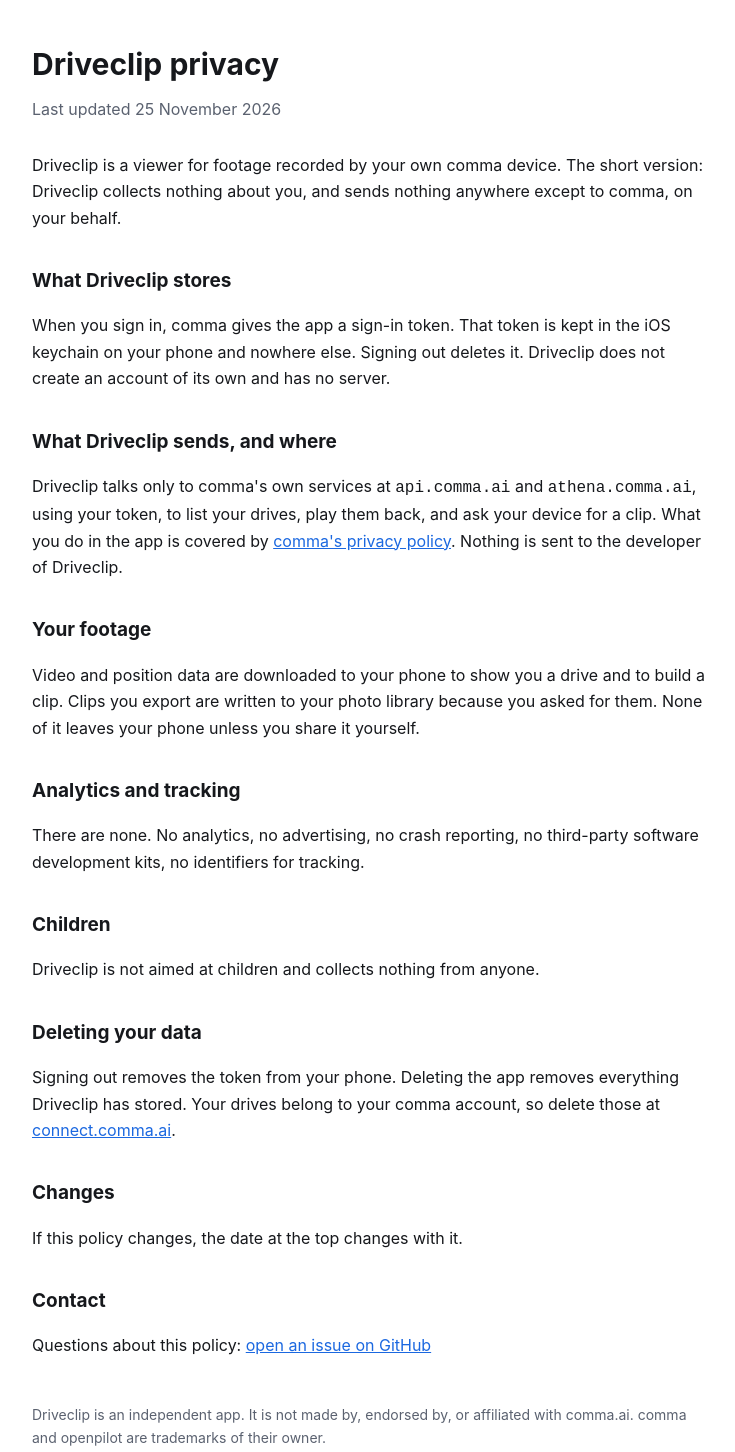
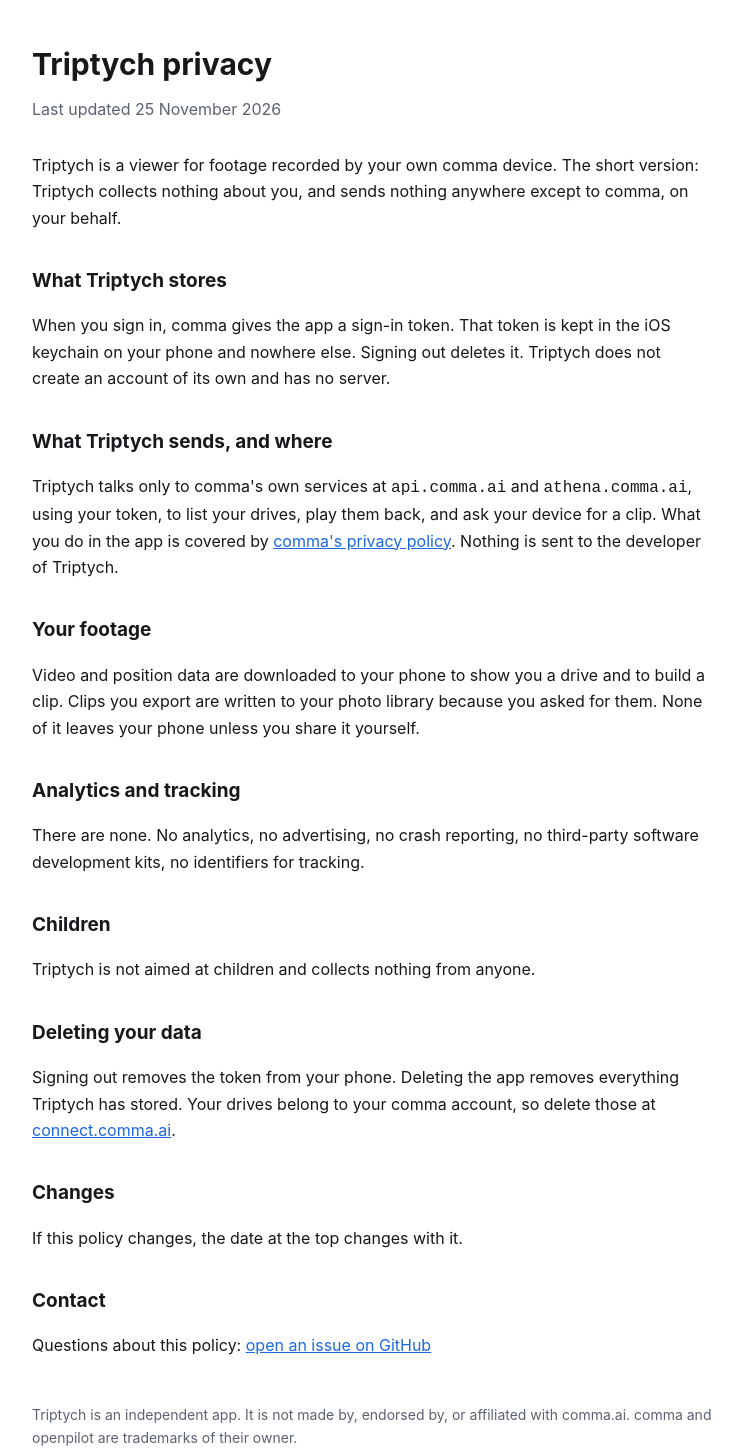
Before and after one commit to abraam21/hardshoulder, a plain HTML site: page privacy.html in a window 1280 px wide. Shown: the whole page, without its empty margins (268-1003 px from the left). Drawn offline with Linux system fonts and the light colour scheme.

Commit message:
Rename the app to Triptych
Driveclip turned out to be reserved as well. Triptych is the word for
three panels shown as one piece, which is what the app makes, and it was
available.

Co-Authored-By: Claude Opus 5 <noreply@anthropic.com>

```diff
--- a/privacy.html
+++ b/privacy.html
@@ -3,7 +3,7 @@
 <head>
 <meta charset="utf-8">
 <meta name="viewport" content="width=device-width, initial-scale=1">
-<title>Driveclip Privacy</title>
+<title>Triptych Privacy</title>
 <style>
   :root {
     color-scheme: light dark;
@@ -27,24 +27,24 @@
 </style>
 </head>
 <body>
-<h1>Driveclip privacy</h1>
+<h1>Triptych privacy</h1>
 <p class="sub">Last updated 25 November 2026</p>
 
-<p>Driveclip is a viewer for footage recorded by your own comma device. The
-short version: Driveclip collects nothing about you, and sends nothing
+<p>Triptych is a viewer for footage recorded by your own comma device. The
+short version: Triptych collects nothing about you, and sends nothing
 anywhere except to comma, on your behalf.</p>
 
-<h2>What Driveclip stores</h2>
+<h2>What Triptych stores</h2>
 <p>When you sign in, comma gives the app a sign-in token. That token is kept
 in the iOS keychain on your phone and nowhere else. Signing out deletes it.
-Driveclip does not create an account of its own and has no server.</p>
+Triptych does not create an account of its own and has no server.</p>
 
-<h2>What Driveclip sends, and where</h2>
-<p>Driveclip talks only to comma's own services at <code>api.comma.ai</code> and
+<h2>What Triptych sends, and where</h2>
+<p>Triptych talks only to comma's own services at <code>api.comma.ai</code> and
 <code>athena.comma.ai</code>, using your token, to list your drives, play
 them back, and ask your device for a clip. What you do in the app is covered
 by <a href="https://comma.ai/privacy">comma's privacy policy</a>. Nothing is
-sent to the developer of Driveclip.</p>
+sent to the developer of Triptych.</p>
 
 <h2>Your footage</h2>
 <p>Video and position data are downloaded to your phone to show you a drive
@@ -57,20 +57,20 @@ yourself.</p>
 third-party software development kits, no identifiers for tracking.</p>
 
 <h2>Children</h2>
-<p>Driveclip is not aimed at children and collects nothing from anyone.</p>
+<p>Triptych is not aimed at children and collects nothing from anyone.</p>
 
 <h2>Deleting your data</h2>
 <p>Signing out removes the token from your phone. Deleting the app removes
-everything Driveclip has stored. Your drives belong to your comma account, so
+everything Triptych has stored. Your drives belong to your comma account, so
 delete those at <a href="https://connect.comma.ai">connect.comma.ai</a>.</p>
 
 <h2>Changes</h2>
 <p>If this policy changes, the date at the top changes with it.</p>
 
 <h2>Contact</h2>
-<p>Questions about this policy: <a href="https://github.com/abraam21/driveclip/issues">open an issue on GitHub</a></p>
+<p>Questions about this policy: <a href="https://github.com/abraam21/triptych/issues">open an issue on GitHub</a></p>
 
-<p class="note">Driveclip is an independent app. It is not made by, endorsed by,
+<p class="note">Triptych is an independent app. It is not made by, endorsed by,
 or affiliated with comma.ai. comma and openpilot are trademarks of their
 owner.</p>
 </body>
```
Also changed, not shown: index.html (+4 -4 lines), support.html (+5 -5 lines).
